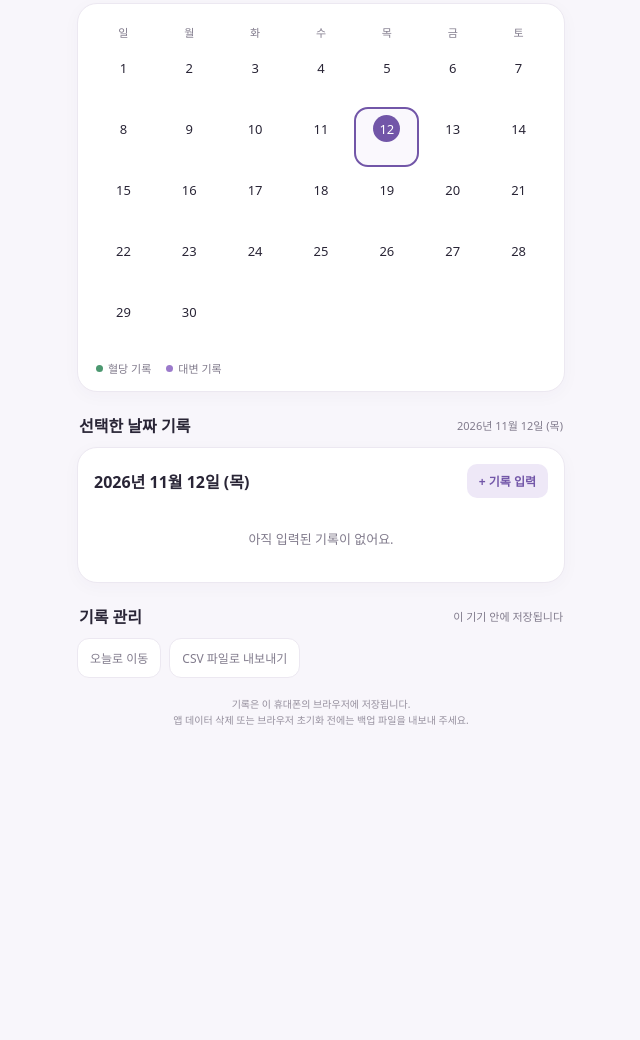
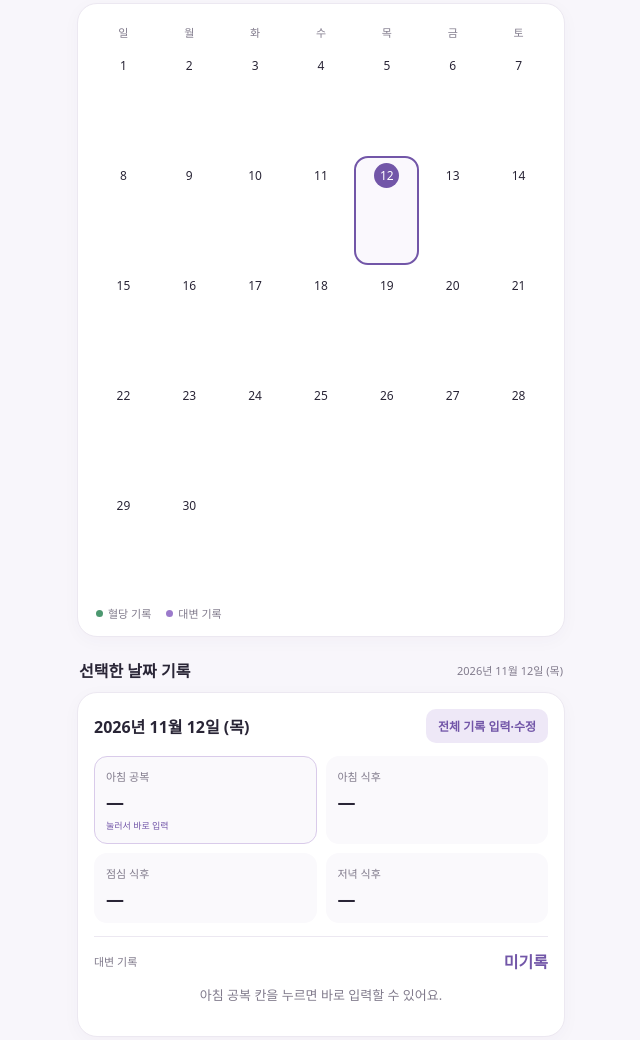
Before and after one commit to arreom/My_Joon, a plain HTML site: page index.html in a window 1280 px wide. Shown: the part 168-1208 px from the top of the page, without its empty margins (319-959 px from the left). Before the commit the page ends 922 px from the top, so only its background shows below. Drawn offline with Linux system fonts and the light colour scheme.

Commit message:
Add files via upload

```diff
--- a/index.html
+++ b/index.html
@@ -4,7 +4,7 @@
 <meta charset="utf-8">
 <meta name="viewport" content="width=device-width,initial-scale=1,viewport-fit=cover">
 <meta name="theme-color" content="#7256a8">
-<meta name="description" content="하루 혈당과 대변량을 기록하고 달력으로 확인하는 개인 건강 기록 앱">
+<meta name="description" content="하루 혈당과 대변 기록을 달력으로 확인하는 개인 건강 기록 앱">
 <link rel="manifest" href="manifest.webmanifest">
 <link rel="icon" href="icon.svg" type="image/svg+xml">
 <title>오늘의 건강기록</title>
@@ -20,11 +20,12 @@ h1{font-size:22px;margin:0;font-weight:800;letter-spacing:-.7px}.sub{font-size:1
 .card{background:white;border:1px solid var(--line);border-radius:20px;padding:15px;box-shadow:0 4px 18px #38245a08}
 .week,.calendar{display:grid;grid-template-columns:repeat(7,1fr);gap:5px}
 .week div{text-align:center;color:var(--muted);font-size:11px;padding:5px 0 8px}
-.day{border:0;background:#fff;border-radius:12px;min-height:56px;padding:6px 2px 4px;display:flex;flex-direction:column;align-items:center;gap:5px;color:var(--ink);position:relative}
+.day{border:0;background:#fff;border-radius:12px;min-height:105px;padding:5px 1px 5px;display:flex;flex-direction:column;align-items:center;gap:3px;color:var(--ink);position:relative;min-width:0}
 .day.empty{pointer-events:none}.day.today .num{background:var(--purple);color:white}
 .day.selected{outline:2px solid var(--purple);background:#faf8fd}
-.num{width:27px;height:27px;display:grid;place-items:center;border-radius:50%;font-size:13px}
-.dots{height:5px;display:flex;gap:3px}.dot{width:5px;height:5px;border-radius:50%;background:var(--green)}.dot.stool{background:#9b7acb}
+.num{width:25px;height:25px;flex:0 0 25px;display:grid;place-items:center;border-radius:50%;font-size:12px}
+.daydata{width:100%;font-size:8px;line-height:1.35;letter-spacing:-.35px;color:#615b6b;text-align:center;overflow-wrap:anywhere;white-space:nowrap}
+.daystool{color:#8b69b8;font-weight:700}
 .legend{display:flex;gap:15px;font-size:11px;color:var(--muted);margin:12px 3px 0}.legend span{display:flex;align-items:center;gap:5px}
 .legend i{width:7px;height:7px;border-radius:50%;display:inline-block;background:var(--green)}.legend .s{background:#9b7acb}
 .sectionhead{display:flex;align-items:center;justify-content:space-between;margin:21px 2px 10px}
@@ -32,10 +33,13 @@ h1{font-size:22px;margin:0;font-weight:800;letter-spacing:-.7px}.sub{font-size:1
 .recordcard{padding:16px}.recordtop{display:flex;justify-content:space-between;align-items:center;margin-bottom:13px}
 .recorddate{font-weight:750}.editbtn{border:0;border-radius:10px;background:var(--purple2);color:var(--purple);padding:8px 12px;font-size:12px;font-weight:700}
 .metrics{display:grid;grid-template-columns:1fr 1fr;gap:9px}
-.metric{background:#faf9fc;border-radius:13px;padding:11px}.metric label{display:block;color:var(--muted);font-size:11px;margin-bottom:6px}.metric strong{font-size:18px}.unit{font-size:10px;color:var(--muted);margin-left:3px}
-.stoolline{border-top:1px solid var(--line);margin-top:13px;padding-top:12px;display:flex;justify-content:space-between;align-items:center}
-.stoolvalue{font-weight:750;color:var(--purple)}
-.emptymsg{text-align:center;color:var(--muted);font-size:13px;padding:18px 0}
+.metric{background:#faf9fc;border-radius:13px;padding:11px;border:1px solid transparent;text-align:left;color:var(--ink);width:100%}
+.metric.fastmetric{border-color:#d9cbea;cursor:pointer}
+.metric label{display:block;color:var(--muted);font-size:11px;margin-bottom:6px;pointer-events:none}.metric strong{font-size:18px;pointer-events:none}.unit{font-size:10px;color:var(--muted);margin-left:3px;pointer-events:none}
+.fasttip{font-size:9px;color:var(--purple);display:block;margin-top:5px}
+.stoolline{border-top:1px solid var(--line);margin-top:13px;padding-top:12px;display:flex;justify-content:space-between;align-items:center;gap:8px}
+.stoolvalue{font-weight:750;color:var(--purple);text-align:right}
+.emptymsg{text-align:center;color:var(--muted);font-size:13px;padding:12px 0 16px}
 .footer{font-size:10px;color:#96909e;text-align:center;margin:18px 0 4px;line-height:1.6}
 .overlay{position:fixed;inset:0;background:#17132166;display:none;align-items:flex-end;justify-content:center;z-index:5;padding:10px}
 .overlay.show{display:flex}.sheet{width:100%;max-width:520px;background:white;border-radius:23px 23px 18px 18px;padding:20px 18px calc(20px + env(safe-area-inset-bottom));max-height:92dvh;overflow:auto}
@@ -47,13 +51,12 @@ h1{font-size:22px;margin:0;font-weight:800;letter-spacing:-.7px}.sub{font-size:1
 .inputbox label{display:block;font-size:11px;color:var(--muted);margin-bottom:6px}
 .inputbox input{width:100%;border:0;outline:0;background:transparent;font-size:18px;font-weight:700;color:var(--ink)}
 input::placeholder{font-size:13px;font-weight:400;color:#b4afbb}
-.choices{display:grid;grid-template-columns:repeat(4,1fr);gap:7px}
-.choice{border:1px solid var(--line);border-radius:12px;background:white;padding:12px 3px;font-size:12px;color:var(--muted)}
-.choice.active{border-color:var(--purple);background:var(--purple2);color:var(--purple);font-weight:750}
+.stoolinputs{display:grid;grid-template-columns:1fr 1fr;gap:10px}
 textarea{width:100%;min-height:65px;resize:vertical;border:1px solid var(--line);border-radius:12px;padding:10px;outline-color:var(--purple)}
 .primary{width:100%;border:0;border-radius:14px;background:var(--purple);color:white;padding:14px;font-weight:750;margin-top:18px}
 .secondary{border:1px solid var(--line);background:white;color:var(--muted);border-radius:12px;padding:10px 12px;font-size:12px}
 .tools{display:flex;gap:8px;flex-wrap:wrap}
+@media(max-width:370px){.calendar{gap:2px}.day{min-height:100px}.daydata{font-size:7px;letter-spacing:-.5px}}
 @media(min-width:520px){.app{padding-top:18px}.overlay{align-items:center}.sheet{border-radius:22px}}
 </style>
 </head>
@@ -78,15 +81,17 @@ textarea{width:100%;min-height:65px;resize:vertical;border:1px solid var(--line)
   <div class="small" id="sheetDate"></div>
   <div class="fieldtitle">혈당 기록 <span class="small">(mg/dL)</span></div>
   <div class="inputs">
-   <div class="inputbox"><label>아침 공복</label><input id="fasting" type="number" inputmode="numeric" min="1" max="1000" placeholder="입력"></div>
-   <div class="inputbox"><label>아침 식후</label><input id="breakfast" type="number" inputmode="numeric" min="1" max="1000" placeholder="입력"></div>
-   <div class="inputbox"><label>점심 식후</label><input id="lunch" type="number" inputmode="numeric" min="1" max="1000" placeholder="입력"></div>
-   <div class="inputbox"><label>저녁 식후</label><input id="dinner" type="number" inputmode="numeric" min="1" max="1000" placeholder="입력"></div>
+   <div class="inputbox"><label for="fasting">아침 공복</label><input id="fasting" type="number" inputmode="numeric" min="1" max="1000" placeholder="입력"></div>
+   <div class="inputbox"><label for="breakfast">아침 식후</label><input id="breakfast" type="number" inputmode="numeric" min="1" max="1000" placeholder="입력"></div>
+   <div class="inputbox"><label for="lunch">점심 식후</label><input id="lunch" type="number" inputmode="numeric" min="1" max="1000" placeholder="입력"></div>
+   <div class="inputbox"><label for="dinner">저녁 식후</label><input id="dinner" type="number" inputmode="numeric" min="1" max="1000" placeholder="입력"></div>
   </div>
-  <div class="fieldtitle">대변량</div>
-  <div class="choices" id="stoolChoices">
-   <button class="choice" data-v="없음">없음</button><button class="choice" data-v="소량">소량</button><button class="choice" data-v="보통">보통</button><button class="choice" data-v="많음">많음</button>
+  <div class="fieldtitle">대변 기록</div>
+  <div class="stoolinputs">
+   <div class="inputbox"><label for="stoolCount">횟수 (회)</label><input id="stoolCount" type="number" inputmode="numeric" min="0" max="99" placeholder="예: 2"></div>
+   <div class="inputbox"><label for="stoolGrams">무게 (g)</label><input id="stoolGrams" type="number" inputmode="numeric" min="0" max="99999" placeholder="예: 350"></div>
   </div>
+  <div class="small" style="margin-top:7px">기존에 선택한 대변량 기록은 그대로 보존돼요.</div>
   <div class="fieldtitle">메모 <span class="small">(선택)</span></div>
   <textarea id="note" placeholder="특이사항을 간단히 적어두세요"></textarea>
   <button class="primary" id="save">저장하기</button>
@@ -95,11 +100,16 @@ textarea{width:100%;min-height:65px;resize:vertical;border:1px solid var(--line)
 <script>
 const KEY='health-log-v1';
 let records={}; try{records=JSON.parse(localStorage.getItem(KEY)||'{}')}catch(e){records={}}
-let shown=new Date(); let selected=iso(new Date()); let stoolChoice='';
+let shown=new Date(); let selected=iso(new Date());
 const $=id=>document.getElementById(id);
 function iso(d){return `${d.getFullYear()}-${String(d.getMonth()+1).padStart(2,'0')}-${String(d.getDate()).padStart(2,'0')}`}
 function dateLabel(s){const d=new Date(s+'T00:00:00');return `${d.getFullYear()}년 ${d.getMonth()+1}월 ${d.getDate()}일 (${['일','월','화','수','목','금','토'][d.getDay()]})`}
 function persist(){localStorage.setItem(KEY,JSON.stringify(records))}
+function hasGlucose(r){return ['fasting','breakfast','lunch','dinner'].some(k=>r[k]!==undefined&&r[k]!==null&&r[k]!=='')}
+function stoolCountText(r){
+ if(r.stoolCount!==undefined&&r.stoolCount!==null&&r.stoolCount!=='')return `대변 ${r.stoolCount}회`;
+ return r.stool ? `대변 ${r.stool}` : '';
+}
 function render(){
  $('monthTitle').textContent=`${shown.getFullYear()}년 ${shown.getMonth()+1}월`;
  const first=new Date(shown.getFullYear(),shown.getMonth(),1), last=new Date(shown.getFullYear(),shown.getMonth()+1,0);
@@ -109,37 +119,69 @@ function render(){
   const key=iso(new Date(shown.getFullYear(),shown.getMonth(),n)),r=records[key]||{};
   const b=document.createElement('button');b.className='day'+(key===iso(new Date())?' today':'')+(key===selected?' selected':'');
   const num=document.createElement('span');num.className='num';num.textContent=n;b.append(num);
-  const dots=document.createElement('span');dots.className='dots';
-  if(['fasting','breakfast','lunch','dinner'].some(k=>r[k])){let d=document.createElement('i');d.className='dot';dots.append(d)}
-  if(r.stool){let d=document.createElement('i');d.className='dot stool';dots.append(d)}
-  b.append(dots);b.addEventListener('click',()=>{selected=key;render()});cal.append(b);
+  ['fasting','breakfast','lunch','dinner'].forEach((k,i)=>{
+   if(r[k]!==undefined&&r[k]!==null&&r[k]!==''){
+    const line=document.createElement('span');line.className='daydata';line.textContent=['공복','아침','점심','저녁'][i]+' '+r[k];b.append(line);
+   }
+  });
+  const st=stoolCountText(r);
+  if(st){const line=document.createElement('span');line.className='daydata daystool';line.textContent=st;b.append(line)}
+  b.addEventListener('click',()=>{selected=key;render()});cal.append(b);
  }
  renderRecord();
 }
+function makeMetric(label,key,value,clickable=false){
+ const m=document.createElement(clickable?'button':'div');m.className='metric'+(clickable?' fastmetric':'');
+ if(clickable){m.type='button';m.setAttribute('aria-label','아침 공복혈당 바로 입력');m.onclick=()=>openEditor(true)}
+ const l=document.createElement('label');l.textContent=label;
+ const v=document.createElement('strong');v.textContent=value||'—';
+ const u=document.createElement('span');u.className='unit';u.textContent=value?'mg/dL':'';
+ m.append(l,v,u);
+ if(clickable){const tip=document.createElement('span');tip.className='fasttip';tip.textContent='눌러서 바로 입력';m.append(tip)}
+ return m;
+}
 function renderRecord(){
  $('recordHint').textContent=dateLabel(selected);
- const r=records[selected], card=$('recordCard');card.innerHTML='';
+ const r=records[selected]||{}, card=$('recordCard');card.innerHTML='';
  const top=document.createElement('div');top.className='recordtop';
  const date=document.createElement('div');date.className='recorddate';date.textContent=dateLabel(selected);
- const edit=document.createElement('button');edit.className='editbtn';edit.textContent=r?'수정하기':'+ 기록 입력';edit.onclick=openEditor;top.append(date,edit);card.append(top);
- if(!r){const msg=document.createElement('div');msg.className='emptymsg';msg.textContent='아직 입력된 기록이 없어요.';card.append(msg);return}
- const names=[['아침 공복','fasting'],['아침 식후','breakfast'],['점심 식후','lunch'],['저녁 식후','dinner']];
+ const edit=document.createElement('button');edit.className='editbtn';edit.textContent='전체 기록 입력·수정';edit.onclick=()=>openEditor(false);top.append(date,edit);card.append(top);
  const grid=document.createElement('div');grid.className='metrics';
- names.forEach(([label,k])=>{const m=document.createElement('div');m.className='metric';const l=document.createElement('label');l.textContent=label;const v=document.createElement('strong');v.textContent=r[k]||'—';const u=document.createElement('span');u.className='unit';u.textContent=r[k]?'mg/dL':'';m.append(l,v,u);grid.append(m)});card.append(grid);
- const st=document.createElement('div');st.className='stoolline';const l=document.createElement('span');l.className='small';l.textContent='대변량';const v=document.createElement('span');v.className='stoolvalue';v.textContent=r.stool||'미기록';st.append(l,v);card.append(st);
+ grid.append(makeMetric('아침 공복','fasting',r.fasting,true));
+ grid.append(makeMetric('아침 식후','breakfast',r.breakfast));
+ grid.append(makeMetric('점심 식후','lunch',r.lunch));
+ grid.append(makeMetric('저녁 식후','dinner',r.dinner));
+ card.append(grid);
+ const st=document.createElement('div');st.className='stoolline';
+ const l=document.createElement('span');l.className='small';l.textContent='대변 기록';
+ const v=document.createElement('span');v.className='stoolvalue';
+ if(r.stoolCount!==undefined&&r.stoolCount!==null&&r.stoolCount!==''){
+  let text=`${r.stoolCount}회`;
+  if(r.stoolGrams!==undefined&&r.stoolGrams!==null&&r.stoolGrams!=='')text+=` · ${r.stoolGrams}g`;
+  v.textContent=text;
+ }else{v.textContent=r.stool||'미기록'}
+ st.append(l,v);card.append(st);
  if(r.note){const p=document.createElement('p');p.className='small';p.style.margin='12px 0 0';p.textContent='메모: '+r.note;card.append(p)}
+ if(!hasGlucose(r)&&!stoolCountText(r)&&!r.stool&&!r.note){
+  const msg=document.createElement('div');msg.className='emptymsg';msg.textContent='아침 공복 칸을 누르면 바로 입력할 수 있어요.';card.append(msg);
+ }
 }
-function openEditor(){
- const r=records[selected]||{};$('sheetTitle').textContent=r?'기록 수정':'하루 기록 입력';$('sheetDate').textContent=dateLabel(selected);
- ['fasting','breakfast','lunch','dinner','note'].forEach(k=>$(k).value=r[k]||'');
- stoolChoice=r.stool||'';document.querySelectorAll('.choice').forEach(b=>b.classList.toggle('active',b.dataset.v===stoolChoice));
+function openEditor(focusFasting=false){
+ const r=records[selected]||{};$('sheetTitle').textContent=Object.keys(r).length?'기록 수정':'하루 기록 입력';$('sheetDate').textContent=dateLabel(selected);
+ ['fasting','breakfast','lunch','dinner','note','stoolCount','stoolGrams'].forEach(k=>$(k).value=r[k]??'');
  $('overlay').classList.add('show');
+ if(focusFasting){setTimeout(()=>{$('fasting').focus()},80)}
 }
 function closeEditor(){$('overlay').classList.remove('show')}
-$('stoolChoices').addEventListener('click',e=>{const b=e.target.closest('button[data-v]');if(!b)return;stoolChoice=stoolChoice===b.dataset.v?'':b.dataset.v;document.querySelectorAll('.choice').forEach(x=>x.classList.toggle('active',x.dataset.v===stoolChoice))});
 $('save').onclick=()=>{
- const r={};['fasting','breakfast','lunch','dinner'].forEach(k=>{const v=$(k).value.trim();if(v)r[k]=v});
- if(stoolChoice)r.stool=stoolChoice;const note=$('note').value.trim();if(note)r.note=note;
+ const old=records[selected]||{},r={};
+ ['fasting','breakfast','lunch','dinner'].forEach(k=>{const v=$(k).value.trim();if(v)r[k]=v});
+ const count=$('stoolCount').value.trim(),grams=$('stoolGrams').value.trim();
+ if(count!=='')r.stoolCount=count;
+ if(grams!=='')r.stoolGrams=grams;
+ // 이전 버전의 대변 선택 기록은 새 입력이 없을 때 보존
+ if(old.stool)r.stool=old.stool;
+ const note=$('note').value.trim();if(note)r.note=note;
  if(Object.keys(r).length)records[selected]=r;else delete records[selected];
  persist();closeEditor();render();
 };
@@ -148,10 +190,10 @@ $('prev').onclick=()=>{shown=new Date(shown.getFullYear(),shown.getMonth()-1,1);
 $('next').onclick=()=>{shown=new Date(shown.getFullYear(),shown.getMonth()+1,1);render()};
 $('todayBtn').onclick=()=>{shown=new Date();selected=iso(new Date());render()};
 function exportCSV(){
- const rows=[['날짜','아침 공복','아침 식후','점심 식후','저녁 식후','대변량','메모']];
- Object.keys(records).sort().forEach(k=>{const r=records[k];rows.push([k,r.fasting||'',r.breakfast||'',r.lunch||'',r.dinner||'',r.stool||'',r.note||''])});
+ const rows=[['날짜','아침 공복','아침 식후','점심 식후','저녁 식후','대변 횟수','대변 무게(g)','이전 대변량 기록','메모']];
+ Object.keys(records).sort().forEach(k=>{const r=records[k];rows.push([k,r.fasting||'',r.breakfast||'',r.lunch||'',r.dinner||'',r.stoolCount??'',r.stoolGrams??'',r.stool||'',r.note||''])});
  const csv='\uFEFF'+rows.map(row=>row.map(v=>'"'+String(v).replaceAll('"','""')+'"').join(',')).join('\r\n');
- const blob=new Blob([csv],{type:'text/csv;charset=utf-8'}),url=URL.createObjectURL(blob),a=document.createElement('a');a.href=url;a.download='건강기록.csv';a.click();URL.revokeObjectURL(url);
+ const blob=new Blob([csv],{type:'text/csv;charset=utf-8'}),url=URL.createObjectURL(blob),a=document.createElement('a');a.href=url;a.download='오늘돌봄_건강기록.csv';a.click();setTimeout(()=>URL.revokeObjectURL(url),1000);
 }
 $('exportBtn').onclick=exportCSV;$('allExport').onclick=exportCSV;
 if('serviceWorker' in navigator && location.protocol.startsWith('http'))window.addEventListener('load',()=>navigator.serviceWorker.register('./sw.js').catch(()=>{}));
```
